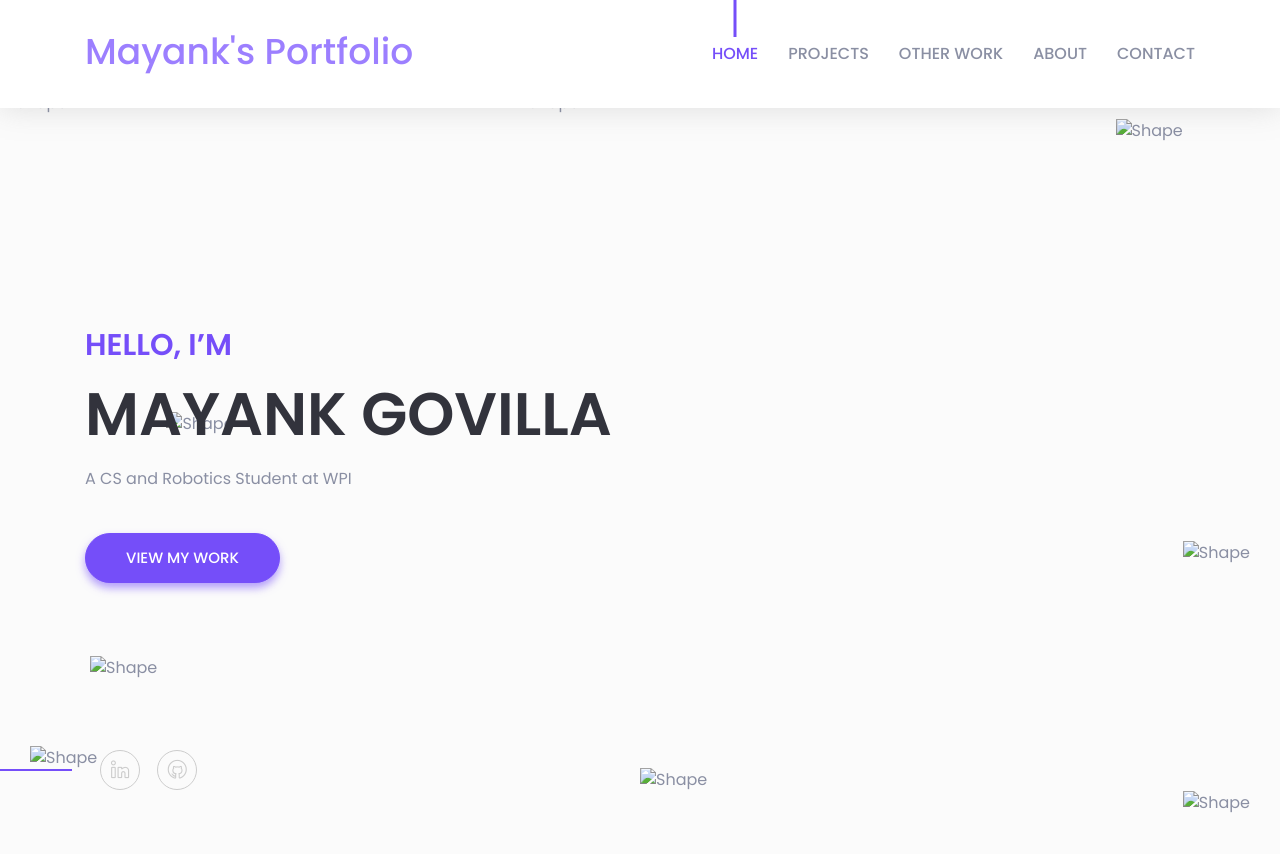
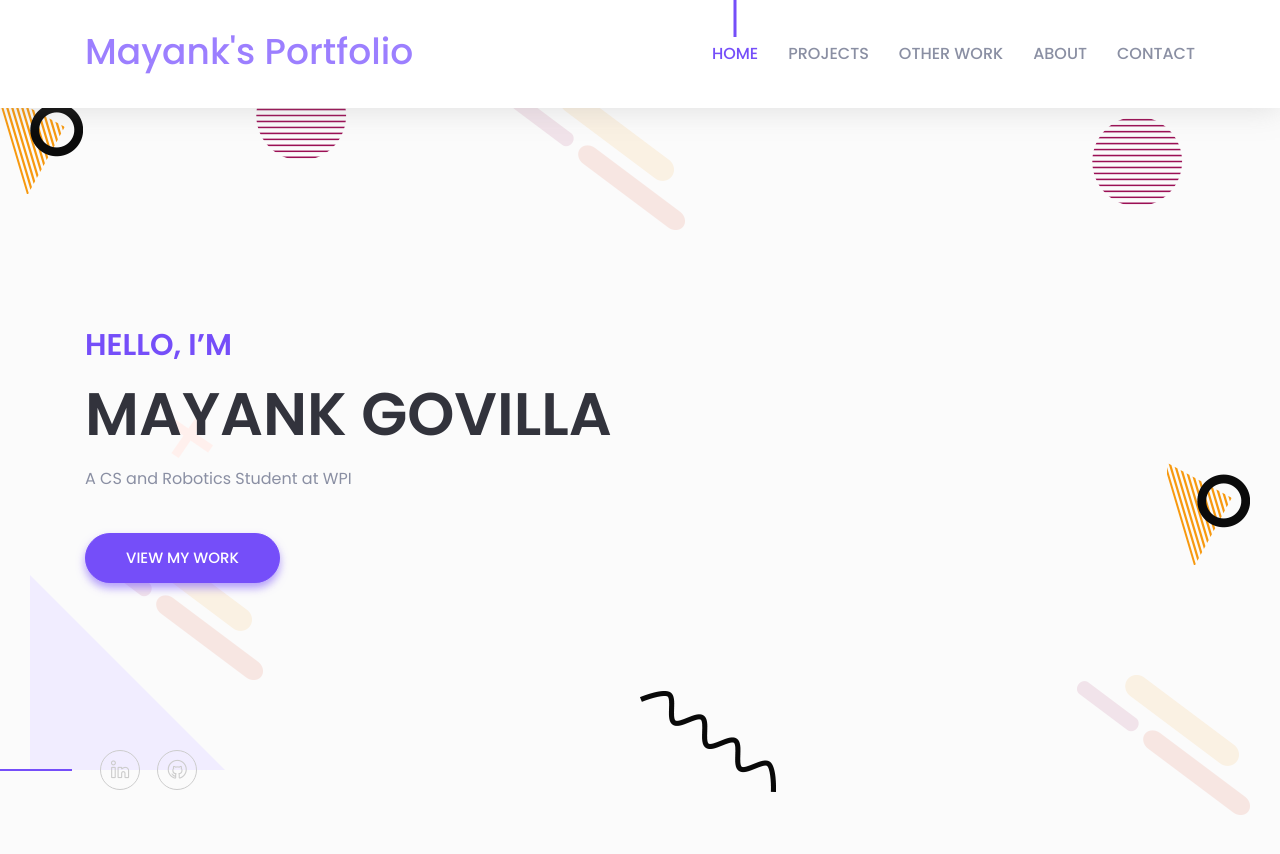
Before and after one commit to mgovilla/mgovilla.github.io, a Jekyll site: the page built from index.html, in a window 1280 px wide and 900 px high. Shown: the top 854 px of the window. Built offline with Jekyll 4.4.1, drawn with Linux system fonts in a browser that asks for light colours; some web fonts are replaced.

Commit message:
fix image paths

```diff
--- a/_includes/head.html
+++ b/_includes/head.html
@@ -9,8 +9,8 @@
     <!--====== Title ======-->
     <title>{% if page.title %}{{ page.title }}{% else %}{{ site.title }}{% endif %}</title>
 
-    <link rel="shortcut icon" href="images/favicon.ico" type="image/x-icon" />
-    <link rel="apple-touch-icon" href="images/apple-touch-icon.png">
+    <link rel="shortcut icon" href="img/favicon.ico" type="image/x-icon" />
+    <link rel="apple-touch-icon" href="img/apple-touch-icon.png">
     <link rel="stylesheet" href="https://cdnjs.cloudflare.com/ajax/libs/animate.css/3.7.0/animate.min.css">
     <link rel="stylesheet" href="https://use.fontawesome.com/releases/v5.7.1/css/all.css"
         integrity="sha384-fnmOCqbTlWIlj8LyTjo7mOUStjsKC4pOpQbqyi7RrhN7udi9RwhKkMHpvLbHG9Sr" crossorigin="anonymous">
@@ -18,7 +18,7 @@
         integrity="sha256-CSXorXvZcTkaix6Yvo6HppcZGetbYMGWSFlBw8HfCJo=" crossorigin="anonymous"></script>
 
     <!--====== Favicon Icon ======-->
-    <link rel="shortcut icon" href="assets/images/favicon.png" type="image/png">
+    <link rel="shortcut icon" href="assets/img/favicon.png" type="image/png">
 
     <!--====== Bootstrap css ======-->
     <link rel="stylesheet" href="assets/css/bootstrap.min.css">
--- a/_includes/header.html
+++ b/_includes/header.html
@@ -33,34 +33,34 @@
     <div id="parallax" class="header-content d-flex align-items-center">
         <div class="container">
             <div class="header-shape shape-one layer" data-depth="0.10">
-                <img src="assets/images/banner/shape/shape-1.png" alt="Shape">
+                <img src="assets/img/banner/shape/shape-1.png" alt="Shape">
             </div> <!-- header shape -->
             <div class="header-shape shape-tow layer" data-depth="0.30">
-                <img src="assets/images/banner/shape/shape-2.png" alt="Shape">
+                <img src="assets/img/banner/shape/shape-2.png" alt="Shape">
             </div> <!-- header shape -->
             <div class="header-shape shape-three layer" data-depth="0.40">
-                <img src="assets/images/banner/shape/shape-3.png" alt="Shape">
+                <img src="assets/img/banner/shape/shape-3.png" alt="Shape">
             </div> <!-- header shape -->
             <div class="header-shape shape-fore layer" data-depth="0.60">
-                <img src="assets/images/banner/shape/shape-2.png" alt="Shape">
+                <img src="assets/img/banner/shape/shape-2.png" alt="Shape">
             </div> <!-- header shape -->
             <div class="header-shape shape-five layer" data-depth="0.20">
-                <img src="assets/images/banner/shape/shape-1.png" alt="Shape">
+                <img src="assets/img/banner/shape/shape-1.png" alt="Shape">
             </div> <!-- header shape -->
             <div class="header-shape shape-six layer" data-depth="0.15">
-                <img src="assets/images/banner/shape/shape-4.png" alt="Shape">
+                <img src="assets/img/banner/shape/shape-4.png" alt="Shape">
             </div> <!-- header shape -->
             <div class="header-shape shape-seven layer" data-depth="0.50">
-                <img src="assets/images/banner/shape/shape-5.png" alt="Shape">
+                <img src="assets/img/banner/shape/shape-5.png" alt="Shape">
             </div> <!-- header shape -->
             <div class="header-shape shape-eight layer" data-depth="0.40">
-                <img src="assets/images/banner/shape/shape-3.png" alt="Shape">
+                <img src="assets/img/banner/shape/shape-3.png" alt="Shape">
             </div> <!-- header shape -->
             <div class="header-shape shape-nine layer" data-depth="0.20">
-                <img src="assets/images/banner/shape/shape-6.png" alt="Shape">
+                <img src="assets/img/banner/shape/shape-6.png" alt="Shape">
             </div> <!-- header shape -->
             <div class="header-shape shape-ten layer" data-depth="0.30">
-                <img src="assets/images/banner/shape/shape-3.png" alt="Shape">
+                <img src="assets/img/banner/shape/shape-3.png" alt="Shape">
             </div> <!-- header shape -->
             <div class="row align-items-center">
                 <div class="col-xl-5 col-lg-6">
@@ -73,7 +73,7 @@
                 </div>
                 <div class="col-lg-6 offset-xl-1">
                     <!-- <div class="header-image d-none d-lg-block">
-                        <img src="assets/images/banner/hero.png" alt="hero">
+                        <img src="assets/img/banner/hero.png" alt="hero">
                     </div> header image -->
                 </div>
             </div> <!-- row -->
--- a/_includes/modals.html
+++ b/_includes/modals.html
@@ -14,7 +14,7 @@
                 <div class="container">
                     <div class="row justify-content-center">
 
-                        <img src="img/portfolio/{{ post.img }}" class="img-responsive img-centered"
+                        <img src="assets/img/portfolio/{{ post.img }}" class="img-responsive img-centered"
                             alt="{{ post.alt }}">
                         <p>{{ post.description }}</p>
                     </div>
--- a/_includes/other_work.html
+++ b/_includes/other_work.html
@@ -16,7 +16,7 @@
             <div class="col-lg-4 col-md-6 col-sm-6">
                 <div class="single-work text-center mt-30">
                     <div class="work-image">
-                        <img src="assets/images/work/{{ work.image }}" alt="work">
+                        <img src="assets/img/work/{{ work.image }}" alt="work">
                     </div>
                     <div class="work-overlay">
                         <div class="work-content">
@@ -26,7 +26,7 @@
                                 {{ work.desc }}
                             </p>
                             <ul>
-                                <li><a class="image-popup" href="assets/images/work/{{ work.image }}"><i
+                                <li><a class="image-popup" href="assets/img/work/{{ work.image }}"><i
                                             class="lni-plus"></i></a></li>
                             </ul>
                         </div>
--- a/_includes/portfolio_grid.html
+++ b/_includes/portfolio_grid.html
@@ -15,7 +15,7 @@
                                 <i class="fa fa-plus fa-3x"></i>
                             </div>
                         </div>
-                        <img src="img/portfolio/{{ post.thumbnail }}" class="img-responsive img-centered" alt="">
+                        <img src="assets/img/portfolio/{{ post.thumbnail }}" class="img-responsive img-centered" alt="">
                     </div>
                     <div class="portfolio-caption">
                         <h4>{{ post.title }}</h4>
--- a/_includes/resume.html
+++ b/_includes/resume.html
@@ -1,5 +1,5 @@
 <section id="resume" class="call-to-action pt-125 pb-130 bg_cover"
-    style="background-image: url(assets/images/call-to-action.jpg)">
+    style="background-image: url(assets/img/call-to-action.jpg)">
     <div class="container">
         <div class="row justify-content-center">
             <div class="col-xl-8 col-lg-9">
```
Also changed, not shown: assets/img/work/w-1.jpg (renamed from assets/img/portfolio/w-1.jpg), assets/img/work/w-2.jpg (renamed from assets/img/portfolio/w-2.jpg), assets/img/work/w-3.jpg (renamed from assets/img/portfolio/w-3.jpg), 5 other files.
